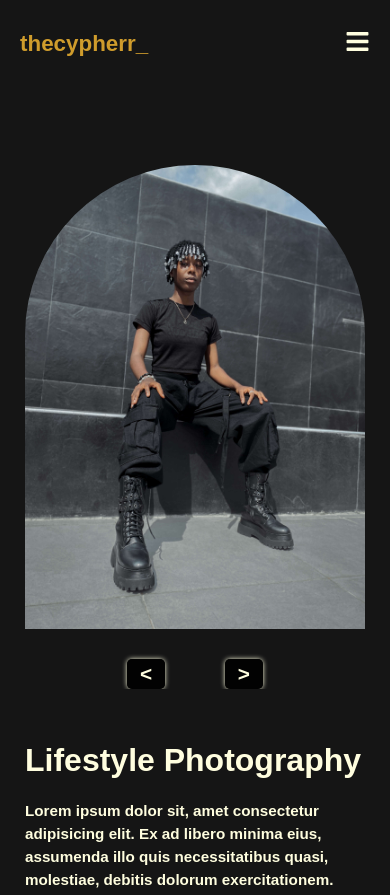
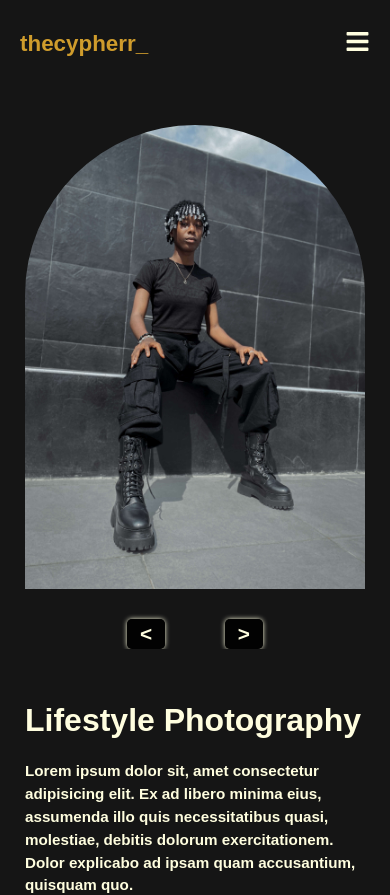
Before and after one commit to TheCypherr/cyphershots, a React (Vite) app: page /Ceci/4 in a window 390 px wide. Shown: the top 895 px of the page. Built offline with nearby package versions, Linux system fonts and the light colour scheme; the HTML template or start-up script is replaced by a standard one.

Commit message:
new css change after btn

```diff
--- a/src/Components/IbadanDetails/IbadanDetails.css
+++ b/src/Components/IbadanDetails/IbadanDetails.css
@@ -101,7 +101,7 @@ body {
     font-size: small;
   }
   .gallery-wrapper {
-    padding: 50px 15px 50px 15px;
+    padding: 10px 15px 50px 15px;
     height: 100%;
   }
   .inner-gallery {
```
